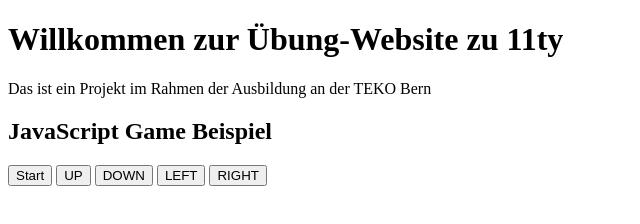
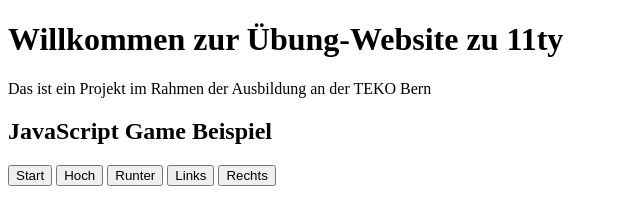
Before and after one commit to Wikonire/TEKO-ssg, an Eleventy site: page index.html in a window 1280 px wide. Shown: the full height of the page, 0-640 px from the left. Built offline with nearby package versions, Linux system fonts and the light colour scheme; Eleventy itself is replaced by a stand-in of ours; files that its build step writes are made by us from their sources.

Commit message:
Update button labels to German translation
Replaced English directional button labels ("UP", "DOWN", "LEFT", "RIGHT") with their German equivalents ("Hoch", "Runter", "Links", "Rechts"). This enhances localization and ensures consistency with the German aria-label attributes.

```diff
--- a/index.html
+++ b/index.html
@@ -24,7 +24,7 @@
                     onkeydown="if(event.key==='Enter'||event.key===' '){moveup()}"
                     onkeyup="stopMove()"
                     aria-label="Nach oben bewegen">
-                UP
+                Hoch
             </button>
 
             <button
@@ -33,7 +33,7 @@
                     onkeydown="if(event.key==='Enter'||event.key===' '){movedown()}"
                     onkeyup="stopMove()"
                     aria-label="Nach unten bewegen">
-                DOWN
+                Runter
             </button>
 
             <button
@@ -42,7 +42,7 @@
                     onkeydown="if(event.key==='Enter'||event.key===' '){moveleft()}"
                     onkeyup="stopMove()"
                     aria-label="Nach links bewegen">
-                LEFT
+                Links
             </button>
 
             <button
@@ -51,7 +51,7 @@
                     onkeydown="if(event.key==='Enter'||event.key===' '){moveright()}"
                     onkeyup="stopMove()"
                     aria-label="Nach rechts bewegen">
-                RIGHT
+                Rechts
             </button>
         </div>
 
```
